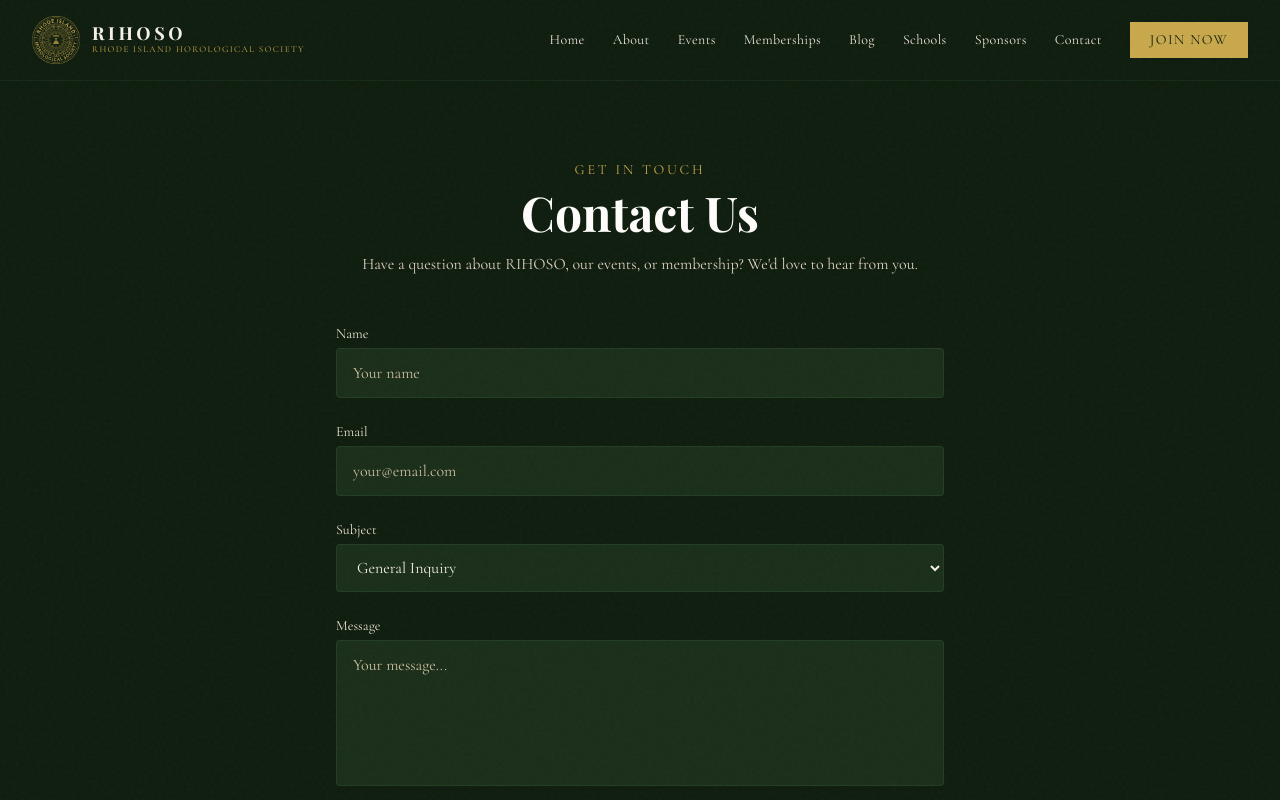
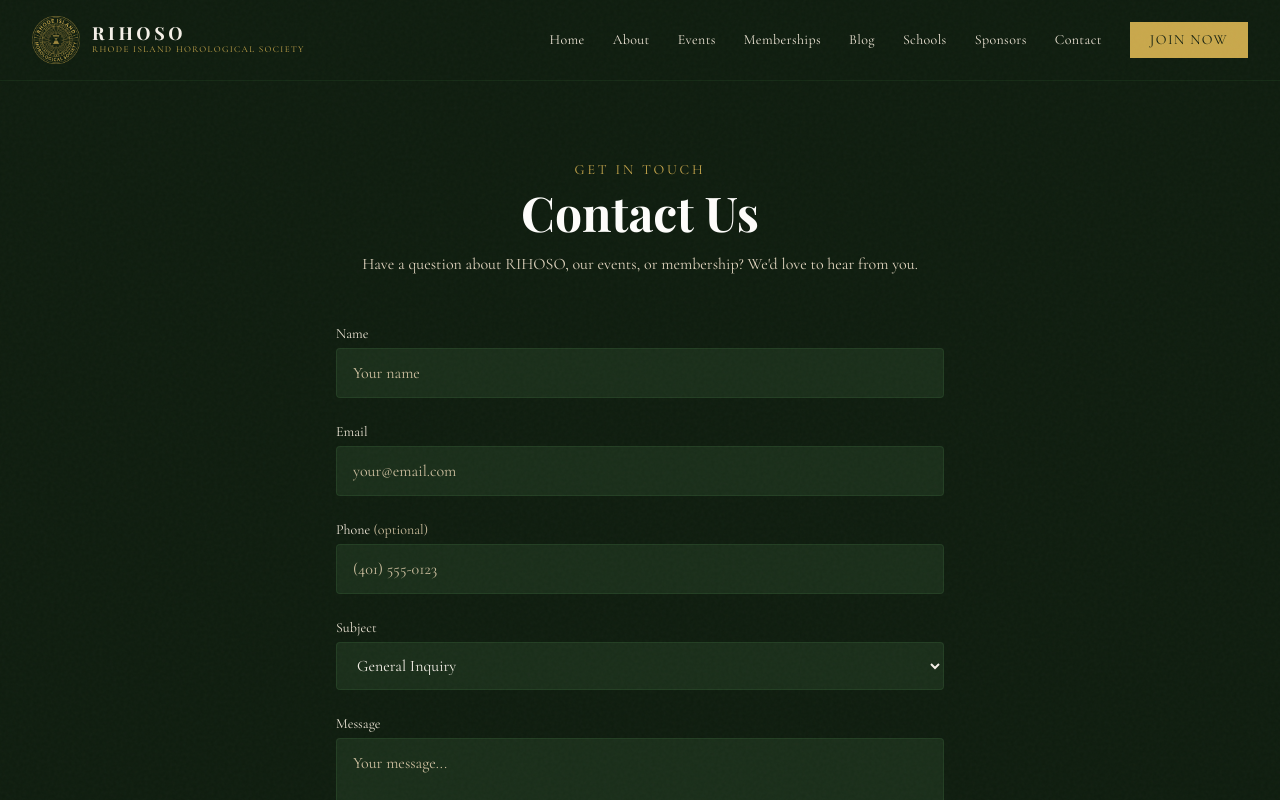
Before and after one commit to brandonsalomon-ui/rihoso-website, a Next.js app: page /contact in a window 1280 px wide. Shown: the top 800 px of the page. Built offline with nearby package versions, Linux system fonts and the light colour scheme; a web font is replaced by a local one.

Commit message:
Make contact form send email; add page title

```diff
--- /dev/null
+++ b/src/app/contact/layout.tsx
@@ -0,0 +1,10 @@
+import type { Metadata } from "next";
+
+export const metadata: Metadata = {
+  title: "Contact",
+  description: "Get in touch with the Rhode Island Horological Society about membership, events, or sponsorship.",
+};
+
+export default function ContactLayout({ children }: { children: React.ReactNode }) {
+  return children;
+}
--- a/src/app/contact/page.tsx
+++ b/src/app/contact/page.tsx
@@ -5,10 +5,28 @@ import { useState } from "react";
 
 export default function ContactPage() {
   const [submitted, setSubmitted] = useState(false);
+  const [sending, setSending] = useState(false);
+  const [error, setError] = useState("");
 
-  function handleSubmit(e: FormEvent<HTMLFormElement>) {
+  async function handleSubmit(e: FormEvent<HTMLFormElement>) {
     e.preventDefault();
-    setSubmitted(true);
+    setSending(true);
+    setError("");
+    const form = new FormData(e.currentTarget);
+    try {
+      const res = await fetch("/api/contact", {
+        method: "POST",
+        headers: { "Content-Type": "application/json" },
+        body: JSON.stringify(Object.fromEntries(form.entries())),
+      });
+      const body = await res.json().catch(() => ({}));
+      if (!res.ok) throw new Error(body.error || "Something went wrong.");
+      setSubmitted(true);
+    } catch (err) {
+      setError(err instanceof Error ? err.message : "Something went wrong.");
+    } finally {
+      setSending(false);
+    }
   }
 
   return (
@@ -41,6 +59,7 @@ export default function ContactPage() {
                 type="text"
                 id="name"
                 name="name"
+                autoComplete="name"
                 required
                 className="w-full bg-forest-800 border border-forest-600/50 rounded px-4 py-3 text-cream-100 placeholder-cream-400 focus:outline-none focus:border-gold-400/60 transition-colors"
                 placeholder="Your name"
@@ -55,9 +74,24 @@ export default function ContactPage() {
                 type="email"
                 id="email"
                 name="email"
+                autoComplete="email"
                 required
                 className="w-full bg-forest-800 border border-forest-600/50 rounded px-4 py-3 text-cream-100 placeholder-cream-400 focus:outline-none focus:border-gold-400/60 transition-colors"
                 placeholder="your@email.com"
+              />
+            </div>
+
+            <div>
+              <label htmlFor="phone" className="block text-sm text-cream-200 mb-1">
+                Phone <span className="text-cream-400">(optional)</span>
+              </label>
+              <input
+                type="tel"
+                id="phone"
+                name="phone"
+                autoComplete="tel"
+                className="w-full bg-forest-800 border border-forest-600/50 rounded px-4 py-3 text-cream-100 placeholder-cream-400 focus:outline-none focus:border-gold-400/60 transition-colors"
+                placeholder="(401) 555-0123"
               />
             </div>
 
@@ -92,11 +126,25 @@ export default function ContactPage() {
               />
             </div>
 
+            <div aria-hidden="true" className="absolute -left-[9999px] h-0 w-0 overflow-hidden">
+              <label>
+                Website
+                <input name="website" type="text" tabIndex={-1} autoComplete="off" />
+              </label>
+            </div>
+
+            {error && (
+              <p className="text-sm text-red-300 bg-red-900/30 border border-red-400/30 rounded px-4 py-3" role="alert">
+                {error}
+              </p>
+            )}
+
             <button
               type="submit"
-              className="w-full bg-gold-400 text-forest-950 py-3 rounded font-semibold hover:bg-gold-300 transition-colors"
+              disabled={sending}
+              className="w-full bg-gold-400 text-forest-950 py-3 rounded font-semibold hover:bg-gold-300 transition-colors disabled:opacity-60"
             >
-              Send Message
+              {sending ? "Sending…" : "Send Message"}
             </button>
           </form>
         )}
```
